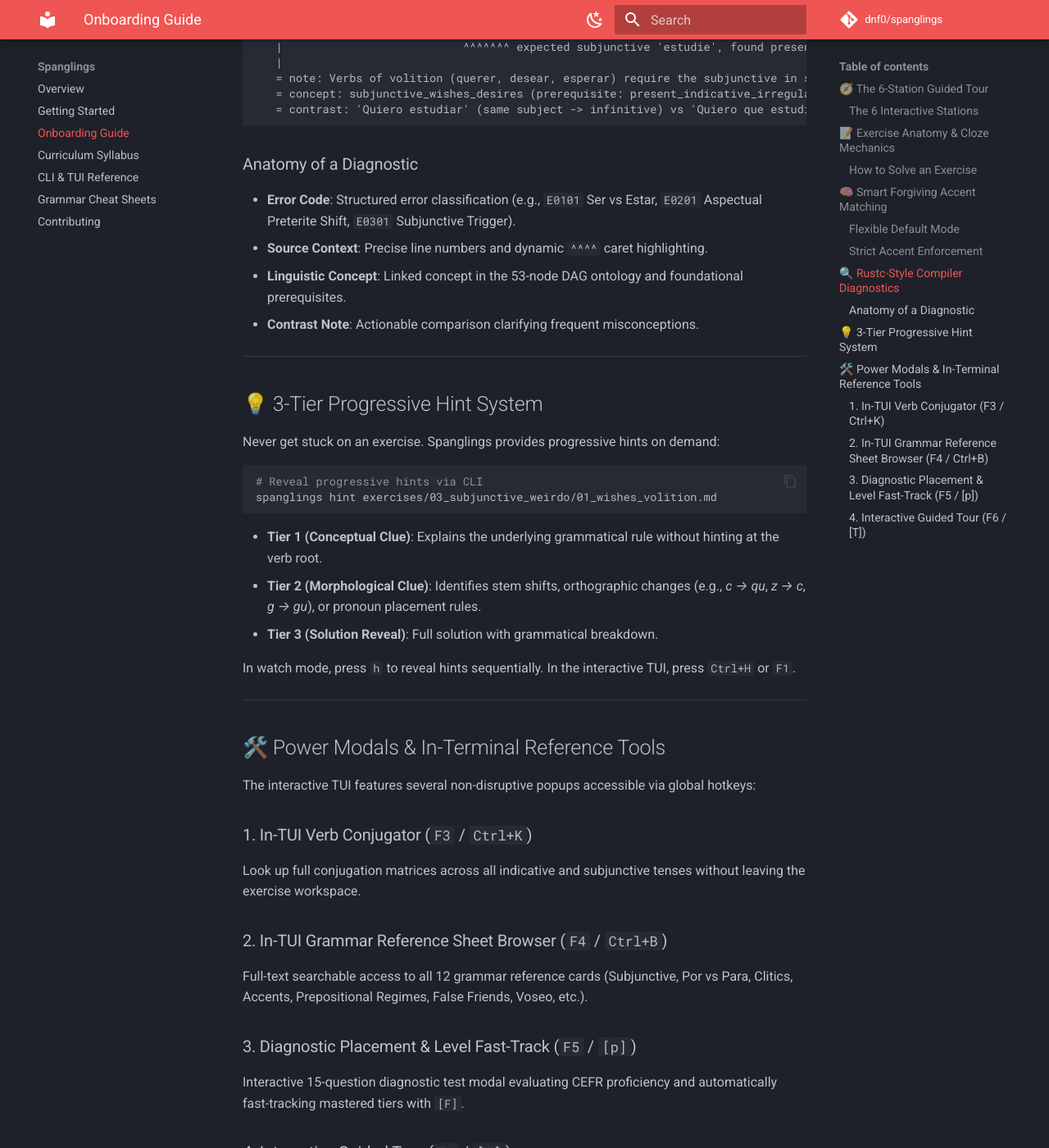
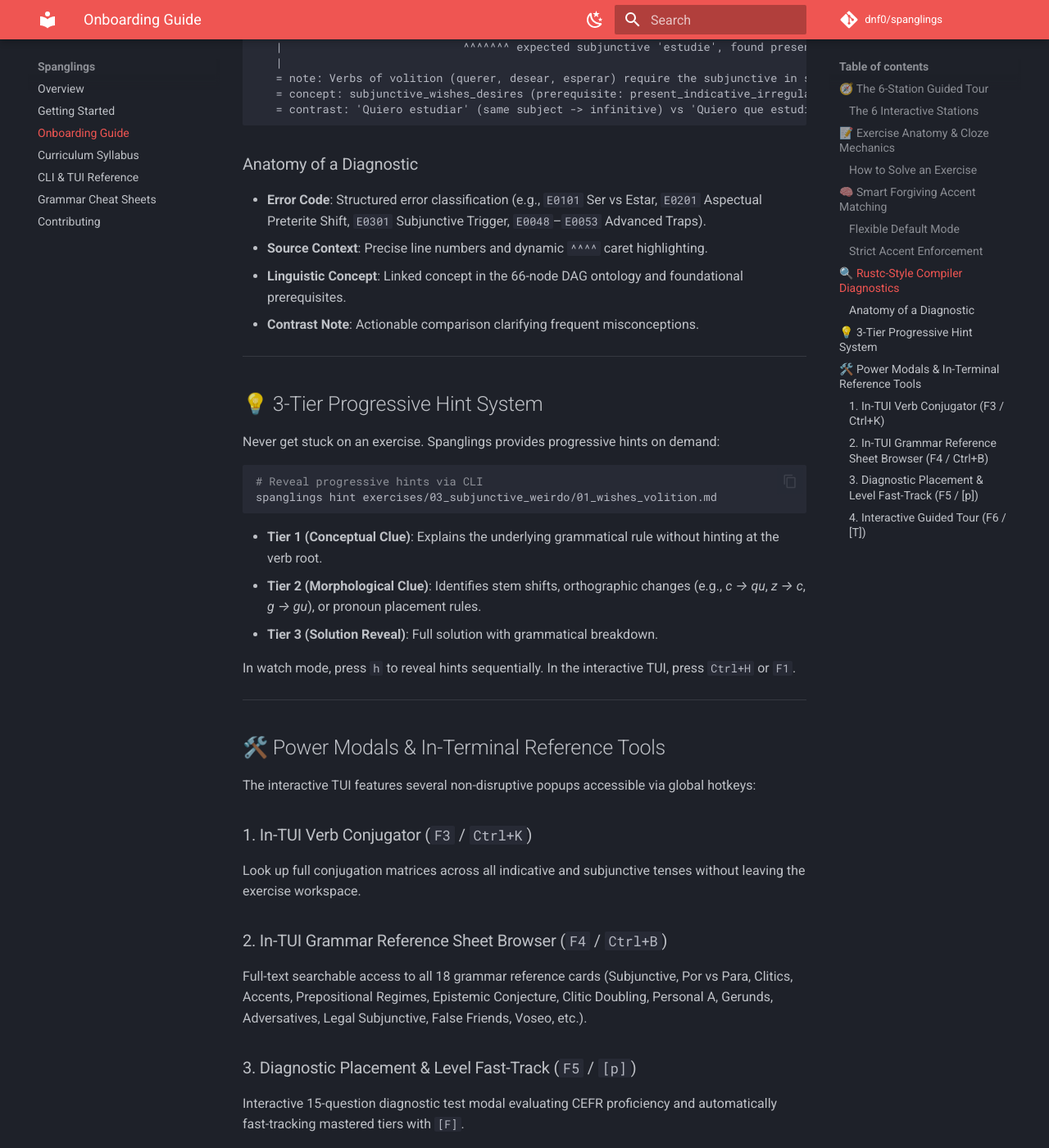
Before and after one commit to dnf0/spanglings, an MkDocs documentation site: the page built from docs/onboarding-guide.md, in a window 1280 px wide and 1400 px high, scrolled down 2580 px. Shown: the whole window at 82% size. Built offline with MkDocs 1.6.1 and Material for MkDocs 9.7.7, drawn with Linux system fonts in a browser that asks for light colours; comment, search, counter and statistics services are not loaded.

Commit message:
docs: align all documentation metrics, cheat sheets, and architecture references

````diff
--- a/docs/onboarding-guide.md
+++ b/docs/onboarding-guide.md
@@ -103,9 +103,9 @@
 ```
 
 ### Anatomy of a Diagnostic
-- **Error Code**: Structured error classification (e.g., `E0101` Ser vs Estar, `E0201` Aspectual Preterite Shift, `E0301` Subjunctive Trigger).
+- **Error Code**: Structured error classification (e.g., `E0101` Ser vs Estar, `E0201` Aspectual Preterite Shift, `E0301` Subjunctive Trigger, `E0048`–`E0053` Advanced Traps).
 - **Source Context**: Precise line numbers and dynamic `^^^^` caret highlighting.
-- **Linguistic Concept**: Linked concept in the 53-node DAG ontology and foundational prerequisites.
+- **Linguistic Concept**: Linked concept in the 66-node DAG ontology and foundational prerequisites.
 - **Contrast Note**: Actionable comparison clarifying frequent misconceptions.
 
 ---
@@ -135,7 +135,7 @@
 Look up full conjugation matrices across all indicative and subjunctive tenses without leaving the exercise workspace.
 
 ### 2. In-TUI Grammar Reference Sheet Browser (`F4` / `Ctrl+B`)
-Full-text searchable access to all 12 grammar reference cards (Subjunctive, Por vs Para, Clitics, Accents, Prepositional Regimes, False Friends, Voseo, etc.).
+Full-text searchable access to all 18 grammar reference cards (Subjunctive, Por vs Para, Clitics, Accents, Prepositional Regimes, Epistemic Conjecture, Clitic Doubling, Personal A, Gerunds, Adversatives, Legal Subjunctive, False Friends, Voseo, etc.).
 
 ### 3. Diagnostic Placement & Level Fast-Track (`F5` / `[p]`)
 Interactive 15-question diagnostic test modal evaluating CEFR proficiency and automatically fast-tracking mastered tiers with `[F]`.
````
Also changed, not shown: CONTRIBUTING.md (+1 -1 lines), docs/cli-reference.md (+1 -1 lines), docs/contributing.md (+1 -1 lines).
